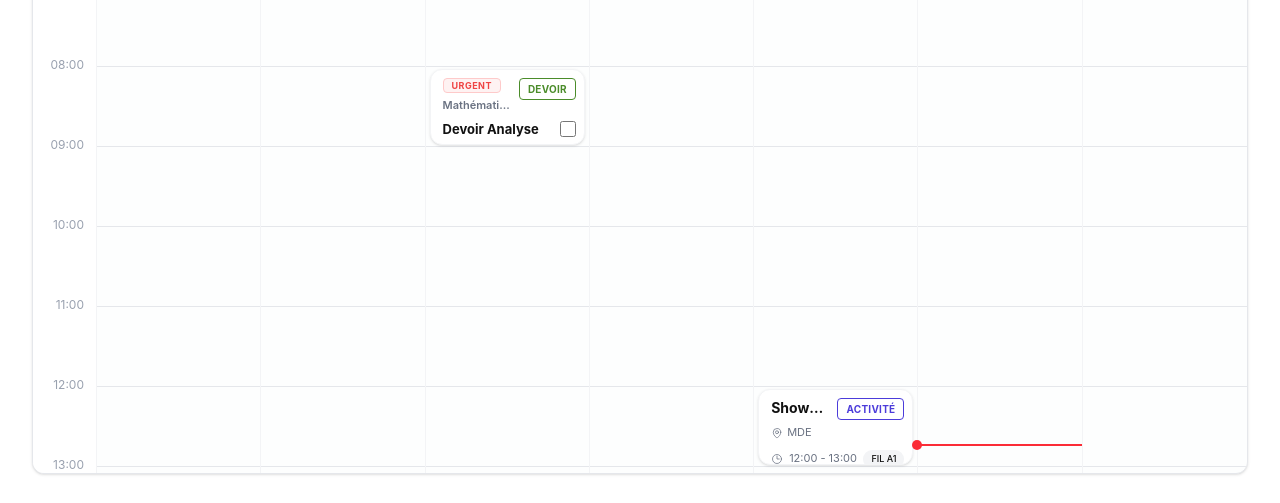
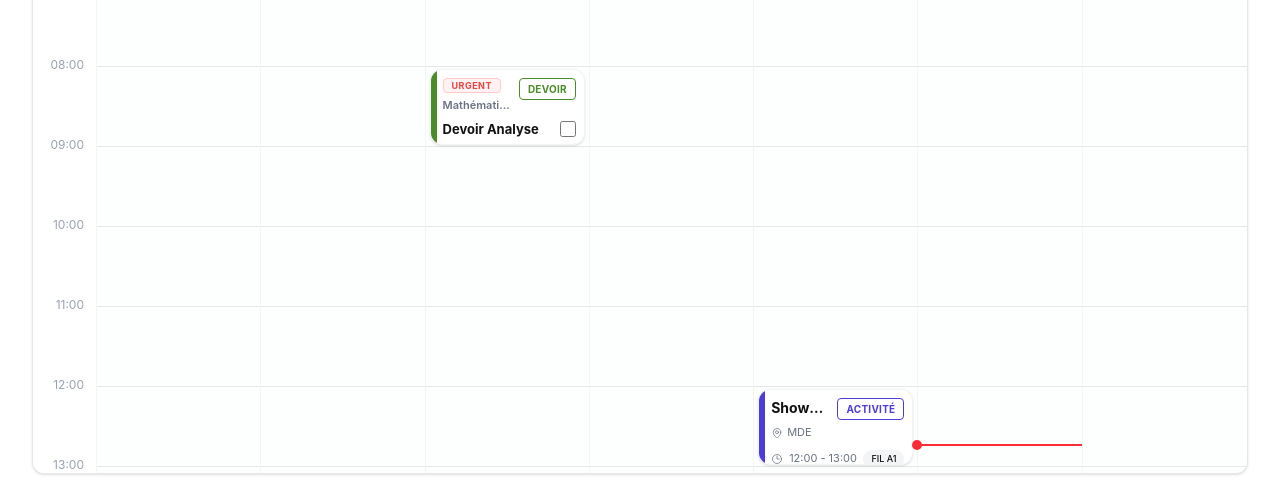
Before and after one commit to Arcols/Masterclass, a Vue app in the folder masterclass-front/: page / in a window 1280 px wide. Shown: the part 294-797 px from the top of the page. Built offline with nearby package versions, Linux system fonts and the light colour scheme.

Commit message:
fix(ui): Correction des couleurs du EventCard.vue

```diff
--- a/masterclass-front/src/components/event/EventCard.vue
+++ b/masterclass-front/src/components/event/EventCard.vue
@@ -35,7 +35,7 @@ const emit = defineEmits<{
 const isList = computed(() => props.layout === 'list')
 const isDevoir = computed(() => props.event.type === 'devoir')
 
-const leftBarColor = computed(() => `var(--color-${props.event.type}-stroke)`)
+const leftBarColor = computed(() => `var(--color-tag-${props.event.type}-border)`)
 </script>
 
 <template>
```
